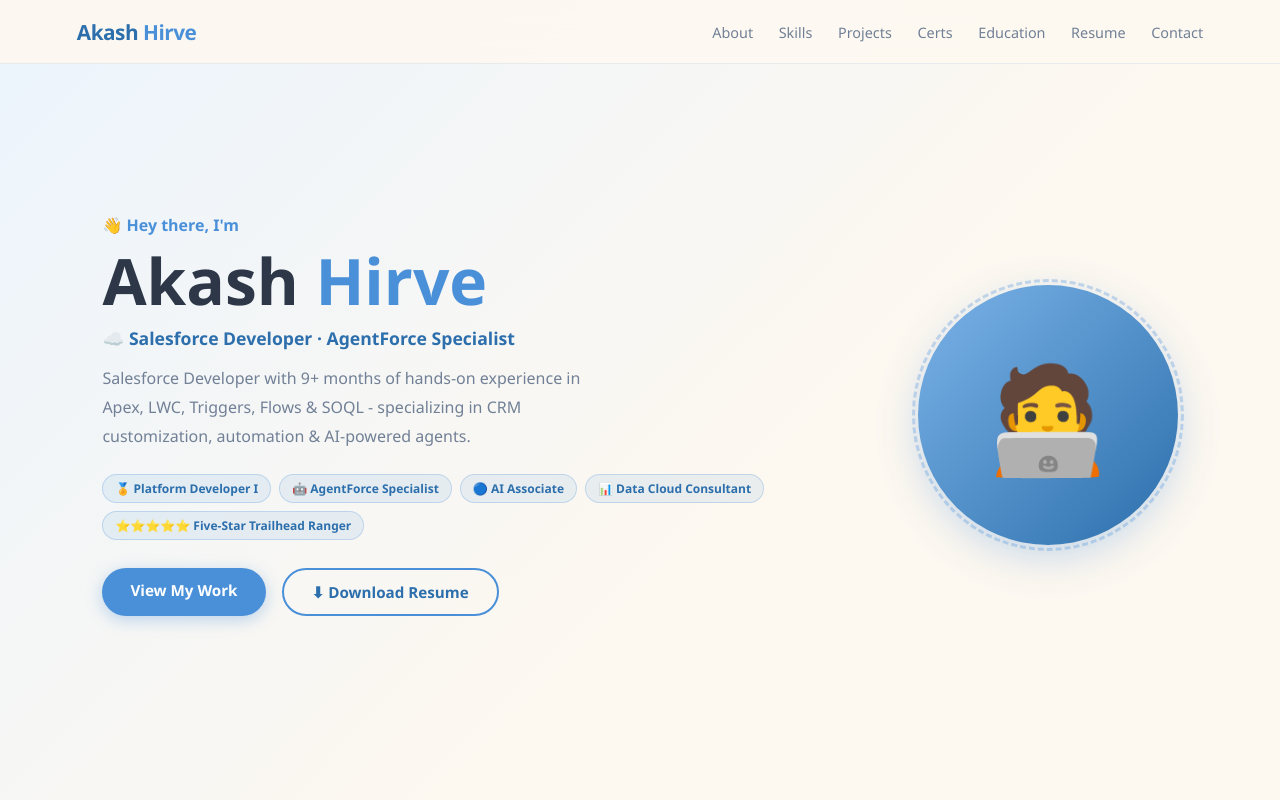
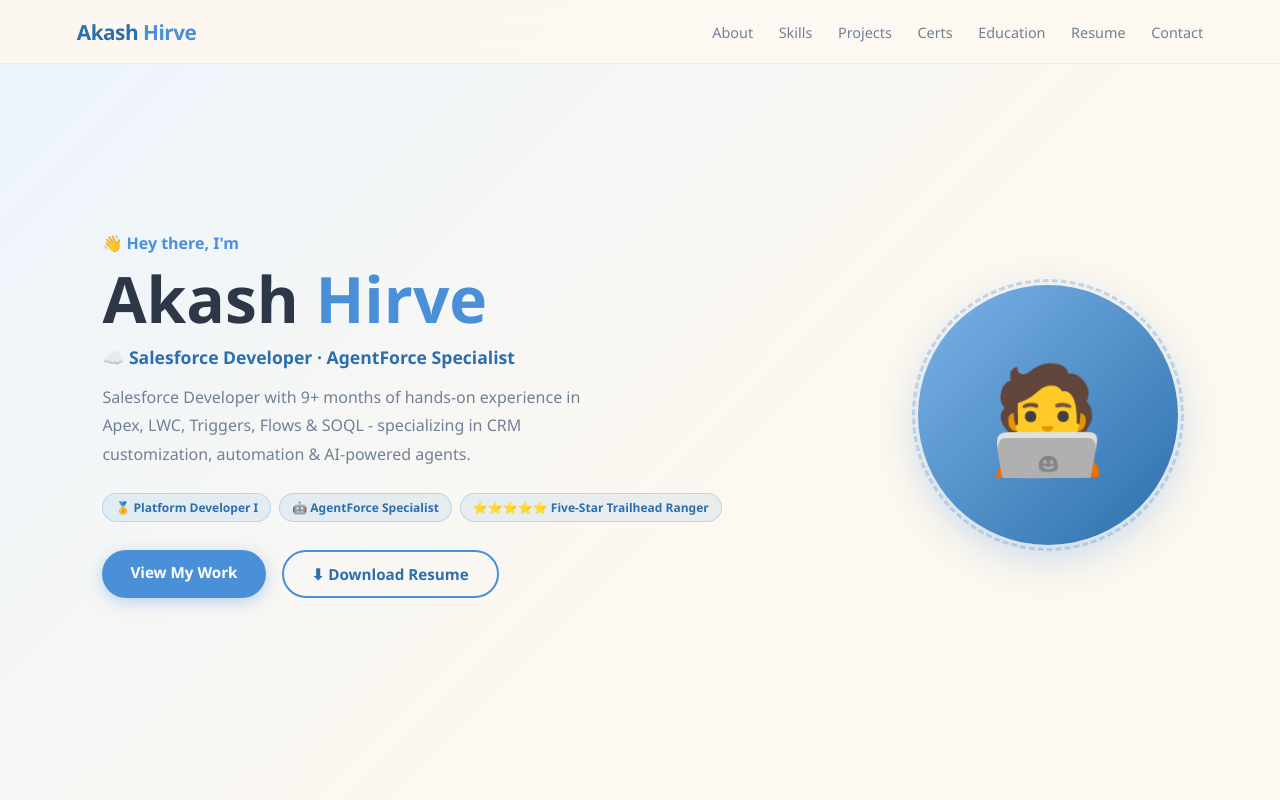
Before and after one commit to akashhirve3366-maker/portfolio, a plain HTML site: page index.html in a window 1280 px wide. Shown: the top 800 px of the page. Drawn offline with Linux system fonts and the light colour scheme.

Commit message:
Update index.html

```diff
--- a/index.html
+++ b/index.html
@@ -248,8 +248,6 @@
       <div class="cert-badges">
         <span class="badge">🏅 Platform Developer I</span>
         <span class="badge">🤖 AgentForce Specialist</span>
-        <span class="badge">🔵 AI Associate</span>
-        <span class="badge">📊 Data Cloud Consultant</span>
         <span class="badge">⭐⭐⭐⭐⭐ Five-Star Trailhead Ranger</span>
       </div>
       <div class="hero-btns">
```
